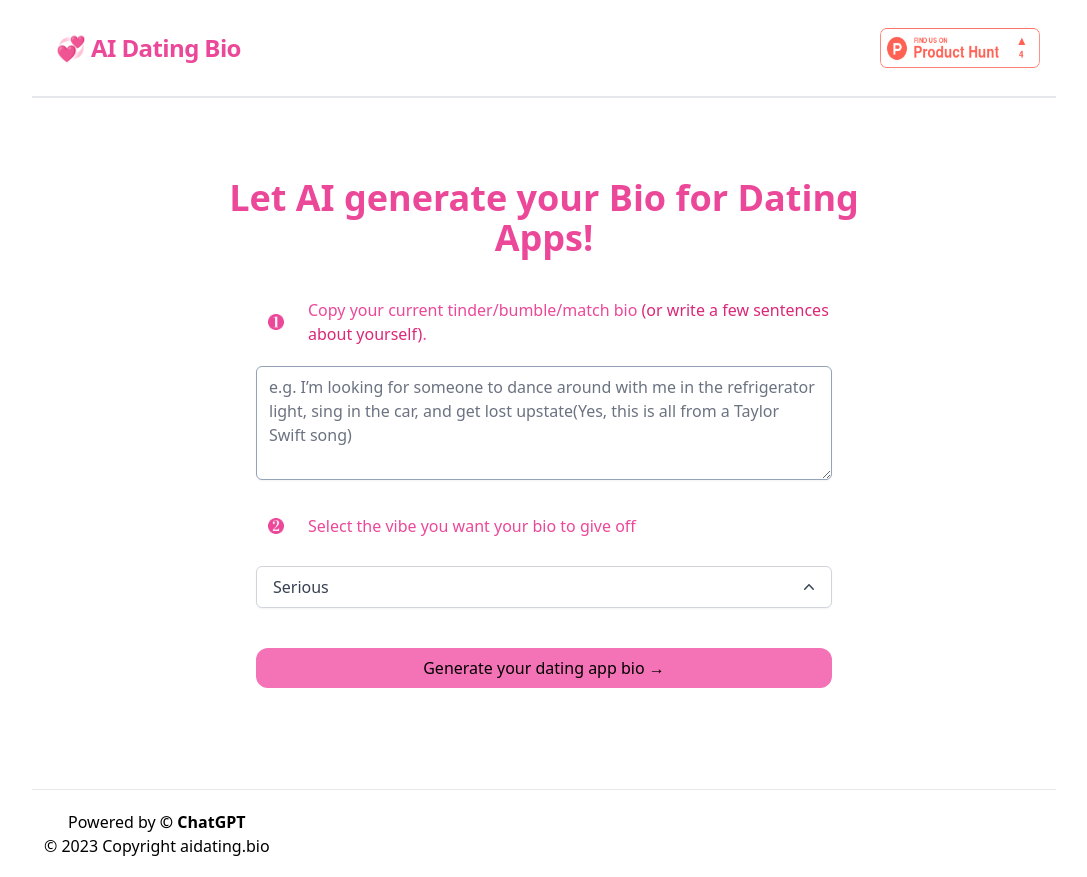
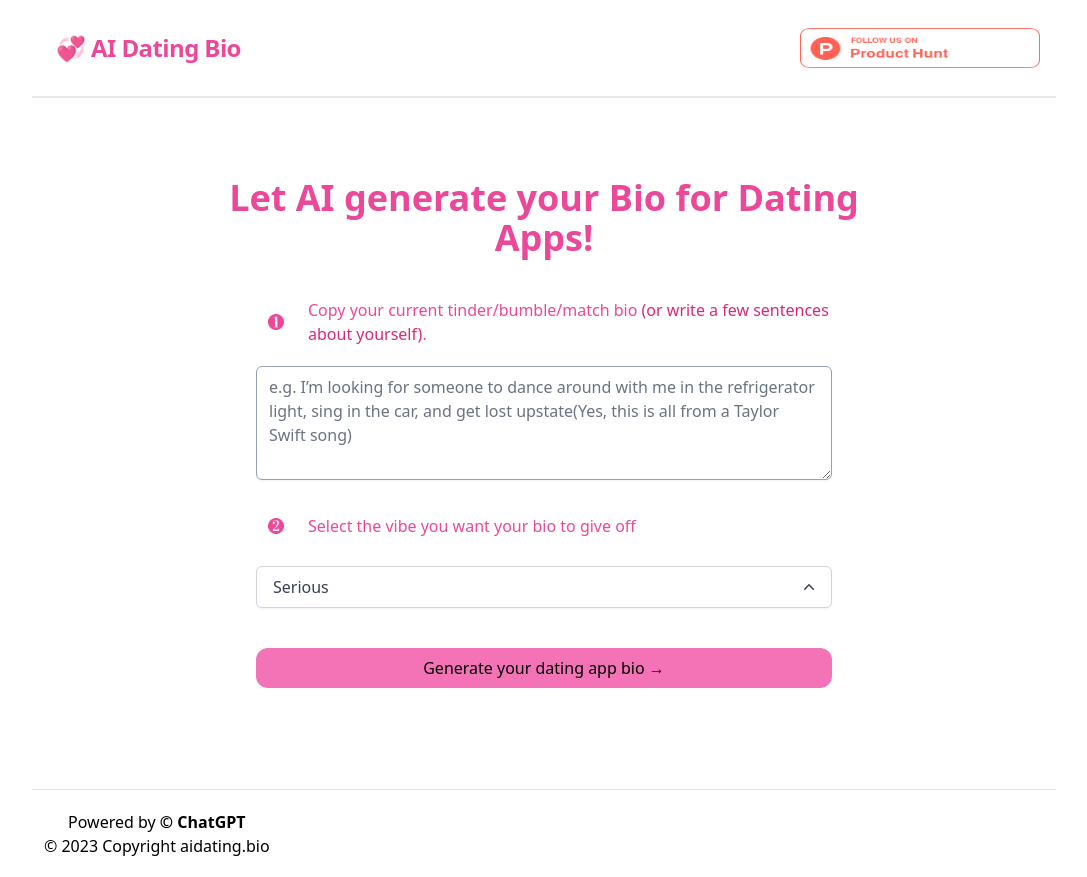
Before and after one commit to BullishAF/aidatingbio, a Next.js app: page / in a window 1280 px wide. Shown: the whole page, without its empty margins (96-1183 px from the left). Built offline with nearby package versions, Linux system fonts and the light colour scheme.

Commit message:
Update Header.tsx

```diff
--- a/components/Header.tsx
+++ b/components/Header.tsx
@@ -17,8 +17,8 @@ export default function Header() {
       >
         <Image
           alt="Product Hunt"
-          src="/featured.png"
-          className="sm:w-40 sm:h-[40px] w-40 h-[40px]"
+          src="/follow.png"
+          className="sm:w-60 sm:h-[40px] w-60 h-[40px]"
           width={200}
           height={54}
         />
```
